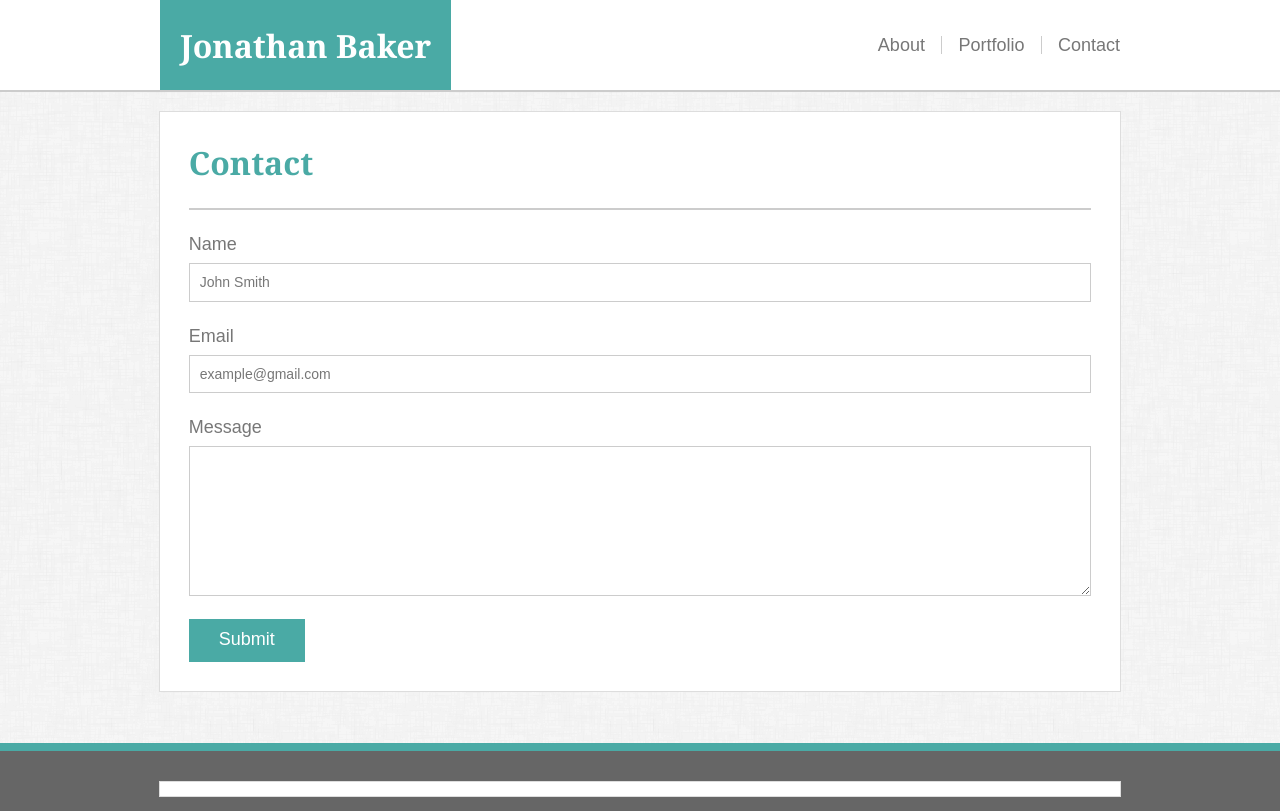
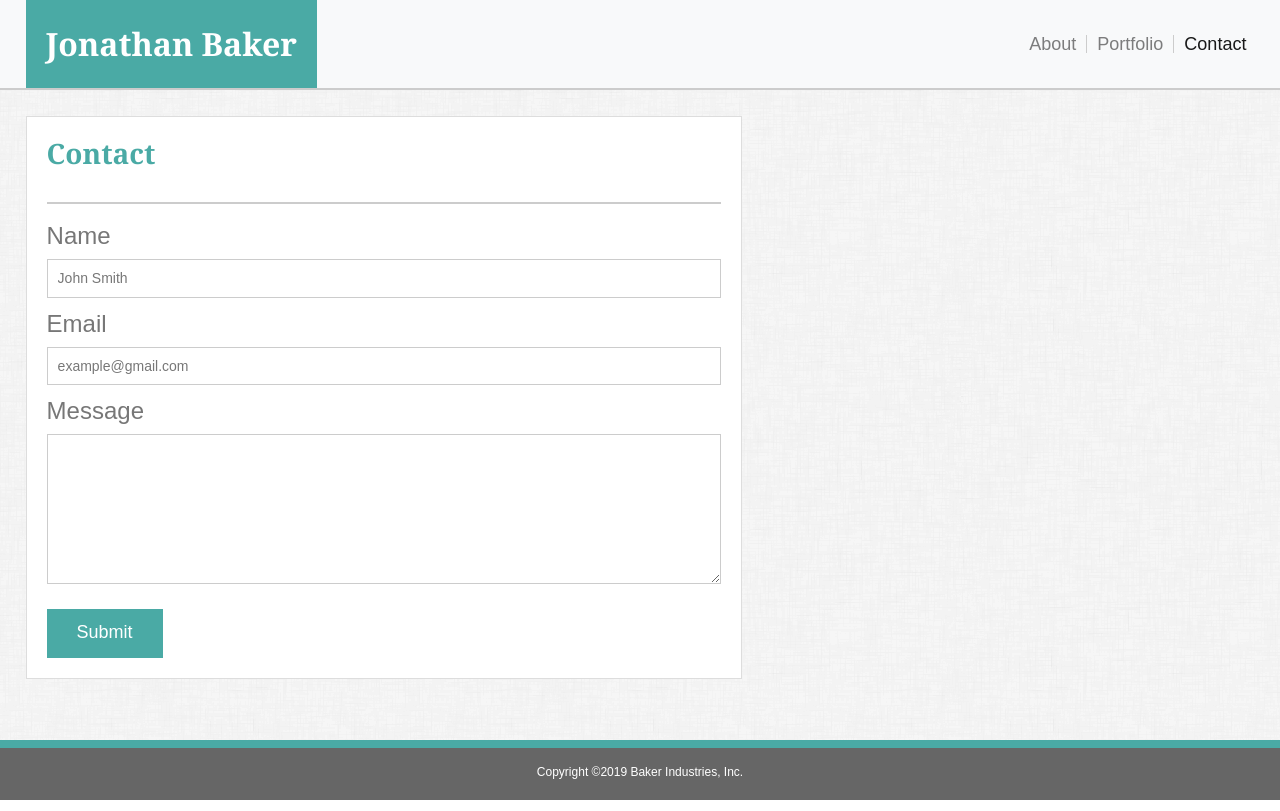
Before and after one commit to ssorpg/Bootstrap-Portfolio, a plain HTML site: page contact.html in a window 1280 px wide. Drawn offline with nearby package versions, Linux system fonts and the light colour scheme.

Commit message:
contact page complete, minor graphical adjustments

```diff
--- a/Assets/CSS/style2.css
+++ b/Assets/CSS/style2.css
@@ -101,6 +101,42 @@ img {
     text-align: center;
     color: #ffffff;
 }
+h4 {
+    margin-bottom: 8px;
+    font-weight: normal;
+}
+.inputtext, textarea {
+    width: 100%;
+    box-sizing: border-box;
+    border: solid #cccccc 1px;
+    line-height: 1.2em;
+    padding: 10px;
+    font-family: inherit;
+    color: inherit;
+    font-size: 14px;
+}
+.inputtext {
+    margin-bottom: 12px;
+}
+textarea {
+    resize: vertical;
+    margin: 0 0 18px 0;
+    min-height: 150px;
+    max-height: 300px;
+}
+#inputsubmit {
+    text-align: center;
+    display: block;
+    font-size: 18px;
+    padding: 10px 30px 12px 30px;
+    background-color: #4aaaa5;
+    color: #ffffff;
+    border: none;
+}
+#inputsubmit:hover {
+    background-color: #FFA500;
+    transition: 0.1s;
+}
 #footer, #footerfix {
     height: 60px;
 }
--- a/contact.html
+++ b/contact.html
@@ -1,35 +1,50 @@
 <!DOCTYPE html>
 <html lang="en">
+
 <head>
-    <title>Contact Me</title>
-    <link rel="stylesheet" type="text/css" href="Assets/CSS/style.css" />
+    <title>About Me</title>
+    <link rel="stylesheet" href="https://stackpath.bootstrapcdn.com/bootstrap/4.3.1/css/bootstrap.min.css"
+        integrity="sha384-ggOyR0iXCbMQv3Xipma34MD+dH/1fQ784/j6cY/iJTQUOhcWr7x9JvoRxT2MZw1T" crossorigin="anonymous">
+    <link rel="stylesheet" type="text/css" href="Assets/CSS/style2.css" />
     <meta charset="UTF-8">
 </head>
 
 <body>
-    <main id="wrapper">
-        <header>
-            <div id="header960">
-                <h1>Jonathan Baker</h1>
+    <div id="wrapper">
+        <nav class="navbar navbar-expand navbar-light bg-light justify-content-between">
+            <a class="navbar-brand" id="myname" href="index.html">Jonathan Baker</a>
+            <div id="navbarNav">
+                <ul class="navbar-nav">
+                    <li class="nav-item">
+                        <a class="nav-link font-18px" href="index.html">About</a>
+                    </li>
+                    <li class="navdivider"></li>
+                    <li class="nav-item">
+                        <a class="nav-link font-18px" href="portfolio.html">Portfolio</a>
+                    </li>
+                    <li class="navdivider"></li>
+                    <li class="nav-item active">
+                        <a class="nav-link font-18px" href="contact.html">Contact <span
+                                class="sr-only">(current)</span></a>
+                    </li>
+                </ul>
+            </div>
+        </nav>
 
-                <nav>
-                    <ul>
-                        <li class="navbutton"><a href="index.html">About</a></li>
-                        <li class="navdivider"></li>
-                        <li class="navbutton"><a href="portfolio.html">Portfolio</a></li>
-                        <li class="navdivider"></li>
-                        <li class="navbutton" style="padding-right: 0;"><a href="contact.html">Contact</a></li>
-                    </ul>
-                </nav>
+        <div class="row" id="main">
+            <div class="col-md-7" id="content">
+                <div class="row">
+                    <div class="col-12">
+                        <h2>Contact</h2>
                     </div>
-        </header>
-
-        <section>
-            <form id="content">
-                <h2>Contact</h2>
-
+                </div>
+                <div class="row">
+                    <div class="col-12">
                         <div id="maindivider"></div>
-
+                    </div>
+                </div>
+                <section class="row justify-content-center">
+                    <form class="col-12">
                         <h4>Name</h4>
                         <input type="text" name="name" value="John Smith" class="inputtext">
 
@@ -42,12 +57,18 @@
                         <input type="submit" value="Submit" id="inputsubmit">
                     </form>
                 </section>
-    </main>
+            </div>
+        </div>
+        <div id="footerfix"></div>
+    </div>
 
-        <footer>
-            <section id="copyright">
-                Copyright ©2019 Baker Industries, Inc.
-            </section>
-        </footer>
+    <div class="container-fluid" id="footer">
+        <div class="row">
+            <div class="col-12">
+                <p id="copyright">Copyright &copy;2019 Baker Industries, Inc.</p>
+            </div>
+        </div>
+    </div>
 </body>
+
 </html>
```
Also changed, not shown: index.html (+1 -1 lines), portfolio.html (+2 -2 lines). Lines whose indentation alone changed are shown as unchanged.
